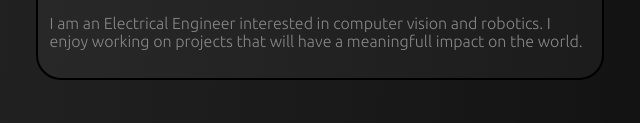
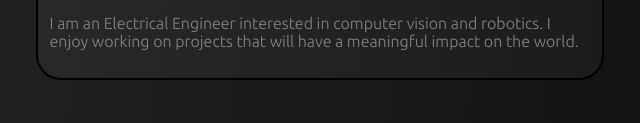
Before and after one commit to ARICKERT0003/website-MakerAlex, a plain HTML site: page index.html in a window 1280 px wide. Shown: the part 677-800 px from the top of the page, 320-960 px from the left. Drawn offline with Linux system fonts and the light colour scheme.

Commit message:
Fix spelling

```diff
--- a/index.html
+++ b/index.html
@@ -43,7 +43,7 @@
           <h3 class="job-Title">Bio: </h3>
           <p>
             I am an Electrical Engineer interested in computer vision and
-            robotics. I enjoy working on projects that will have a meaningfull
+            robotics. I enjoy working on projects that will have a meaningful
             impact on the world.
           </p>
         </div>
```
